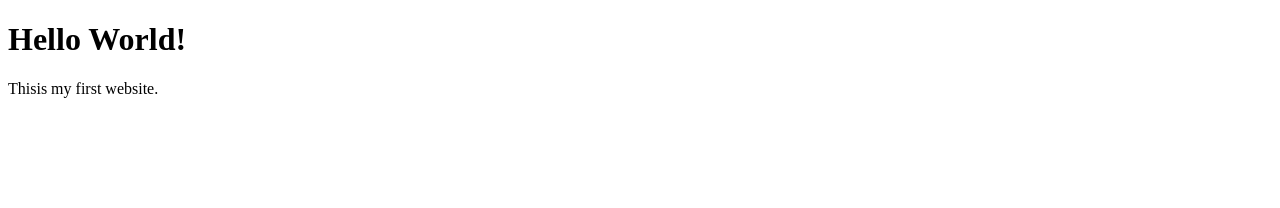
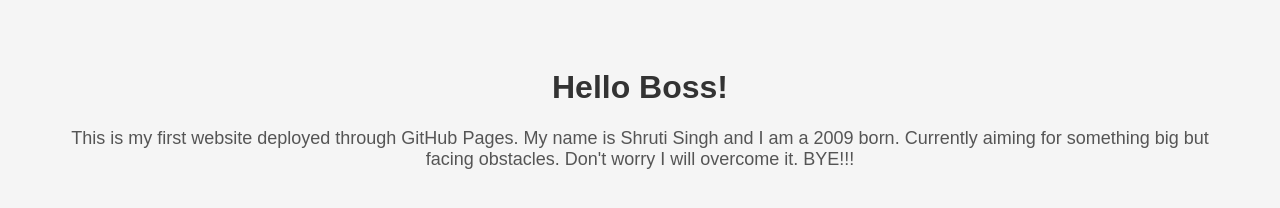
Before and after one commit to b97958079-star/first, a plain HTML site: page index.html in a window 1280 px wide. Drawn offline with Linux system fonts and the light colour scheme.

Commit message:
Update index.html

```diff
--- a/index.html
+++ b/index.html
@@ -3,8 +3,12 @@
 <head>
   <title>My first website</title>
 </head>
-<body>
-  <h1>Hello World!</h1>
-  <p>Thisis my first website.</p>
+<body style="text-align:center; font-family:Arial; background:#f5f5f5; padding:40px;">
+    <h1 style="color:#333;">Hello Boss!</h1>
+    <p style="font-size:18px; color:#555;">
+        This is my first website deployed through GitHub Pages.
+        My name is Shruti Singh and I am a 2009 born. Currently aiming for something big but facing obstacles. Don't worry
+        I will overcome it. BYE!!!
+    </p>
 </body>
 </html>
```
